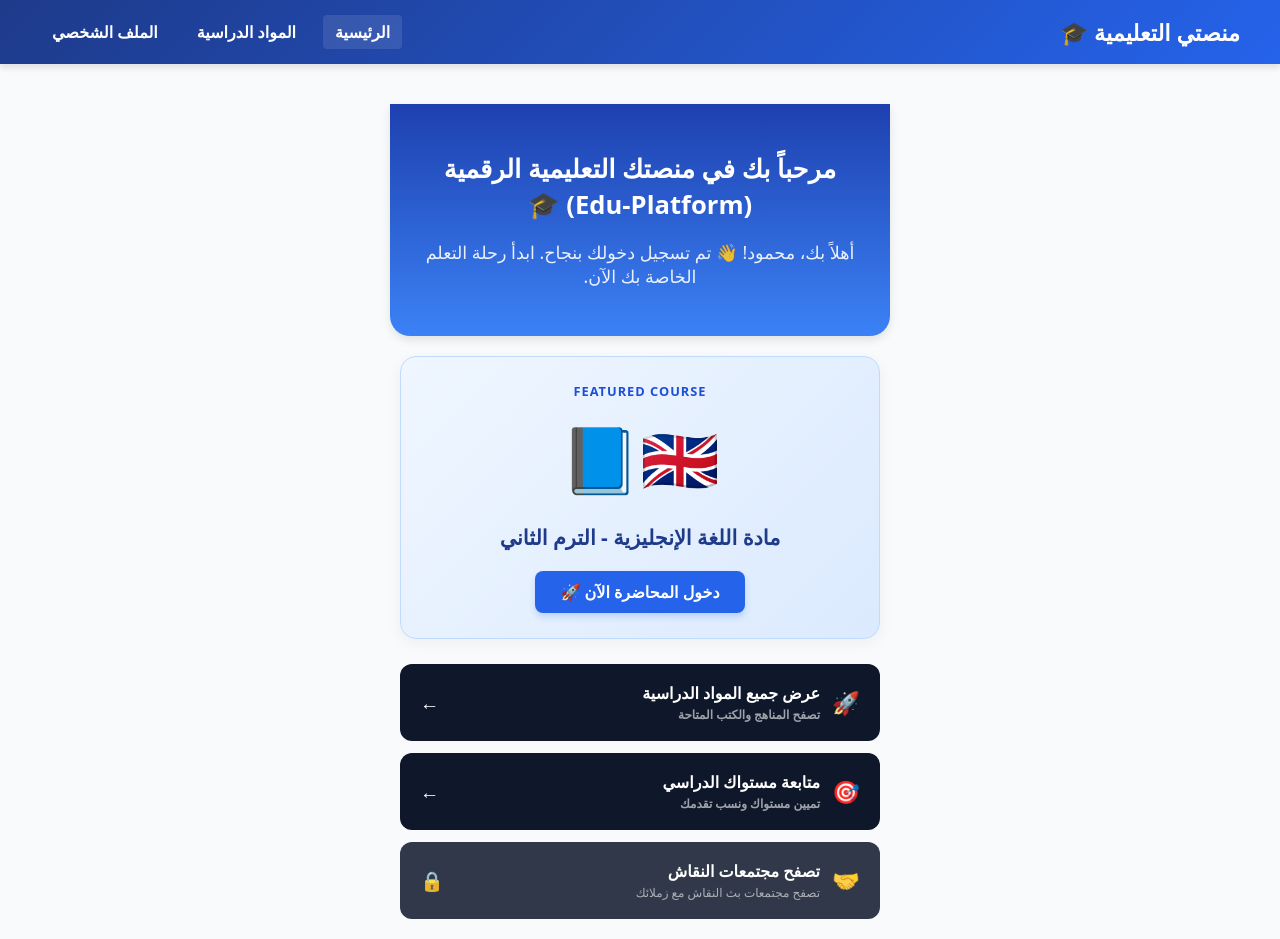
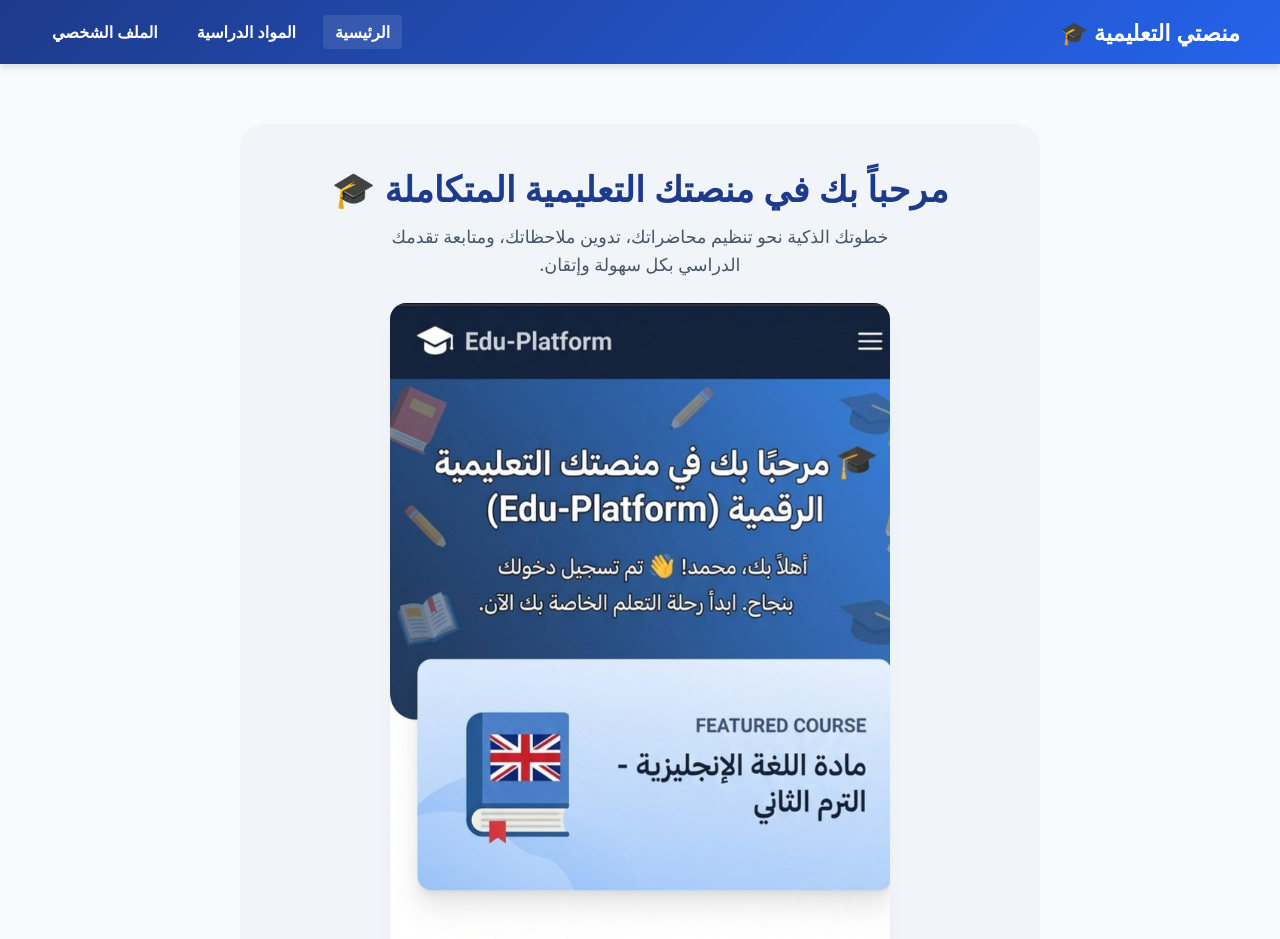
Before and after one commit to Mohanad20100/edu-platform, a React (Vite) app: page / in a window 1280 px wide. Shown: the top 939 px of the page. Built offline with nearby package versions, Linux system fonts and the light colour scheme.

Commit message:
Update Home.jsx

```diff
--- a/src/pages/Home.jsx
+++ b/src/pages/Home.jsx
@@ -1,153 +1,40 @@
 import React from 'react';
 import { Link } from 'react-router-dom';
+import projectCapture from '../assets/project-capture.png'; // 👈 هذا هو سطر استدعاء الصورة الذي يسأل عنه السيرفر!
 
 export default function Home() {
-  // بيانات تجريبية سريعة لعرض الكارت المتميز كما في الصورة
-  const featuredCourse = {
-    id: 'english-101',
-    title: 'مادة اللغة الإنجليزية - الترم الثاني',
-    tag: 'FEATURED COURSE'
-  };
+  return (
+    <div style={{ maxWidth: '800px', margin: '0 auto', fontFamily: 'system-ui, sans-serif', padding: '20px 10px', textAlign: 'center' }}>
 
-  return (
-    <div style={{ maxWidth: '500px', margin: '0 auto', fontFamily: 'system-ui, sans-serif' }}>
+      {/* قسم الترحيب الرئيسي */}
+      <div style={{ background: '#f1f5f9', padding: '40px 20px', borderRadius: '24px', marginBottom: '30px' }}>
+        <h1 style={{ fontSize: '2.2rem', color: '#1e3a8a', fontWeight: 'bold', margin: '0 0 10px 0' }}>
+          مرحباً بك في منصتك التعليمية المتكاملة 🎓
+        </h1>
+        <p style={{ color: '#475569', fontSize: '1.1rem', maxWidth: '500px', margin: '0 auto 25px auto', lineHeight: '1.6' }}>
+          خطوتك الذكية نحو تنظيم محاضراتك، تدوين ملاحظاتك، ومتابعة تقدمك الدراسي بكل سهولة وإتقان.
+        </p>
 
-      {/* 🟦 الجزء العلوي: البانر الأزرق الترحيبي */}
-      <div style={{
-        background: 'linear-gradient(180deg, #1e40af, #3b82f6)',
-        color: 'white',
-        padding: '30px 20px',
-        borderRadius: '0 0 20px 20px',
-        textAlign: 'center',
-        position: 'relative',
-        boxShadow: '0 4px 10px rgba(0,0,0,0.1)'
-      }}>
-        <h1 style={{ fontSize: '1.6rem', marginBottom: '15px', fontWeight: 'bold', lineHeight: '1.4' }}>
-          مرحباً بك في منصتك التعليمية الرقمية (Edu-Platform) 🎓
-        </h1>
-        <p style={{ fontSize: '1.1rem', opacity: '0.9' }}>
-          أهلاً بك، محمود! 👋 تم تسجيل دخولك بنجاح. ابدأ رحلة التعلم الخاصة بك الآن.
-        </p>
-      </div>
-
-      {/* 🎯 الجزء الأوسط: كارت المادة المتميزة المستوحى من الصورة */}
-      <div style={{ padding: '20px 10px' }}>
-        <div style={{
-          background: 'linear-gradient(135deg, #eff6ff, #dbeafe)',
-          borderRadius: '16px',
-          padding: '25px 20px',
-          boxShadow: '0 4px 15px rgba(0,0,0,0.05)',
-          border: '1px solid #bfdbfe',
-          textAlign: 'center',
-          marginBottom: '25px'
-        }}>
-          <span style={{
-            fontSize: '0.8rem',
-            fontWeight: 'bold',
-            color: '#1d4ed8',
-            letterSpacing: '1px',
-            display: 'block',
-            marginBottom: '15px'
-          }}>
-            {featuredCourse.tag}
-          </span>
-
-          {/* أيقونة تعبيرية لكتاب اللغة الإنجليزية */}
-          <div style={{ fontSize: '4rem', marginBottom: '15px' }}>🇬🇧📘</div>
-
-          <h3 style={{ fontSize: '1.3rem', color: '#1e3a8a', marginBottom: '20px', fontWeight: 'bold' }}>
-            {featuredCourse.title}
-          </h3>
-
-          <Link
-            to={`/course/${featuredCourse.id}`}
-            style={{
-              display: 'inline-block',
-              background: '#2563eb',
-              color: 'white',
-              textDecoration: 'none',
-              padding: '10px 25px',
-              borderRadius: '8px',
-              fontWeight: '600',
-              boxShadow: '0 4px 6px rgba(37, 99, 235, 0.2)'
-            }}
-          >
-            دخول المحاضرة الآن 🚀
-          </Link>
+        {/* 🖼️ هنا يتم عرض الصورة التي استدعيناها في الأعلى */}
+        <div style={{ width: '100%', maxWidth: '500px', margin: '0 auto 25px auto', borderRadius: '16px', overflow: 'hidden', boxShadow: '0 10px 15px -3px rgba(0,0,0,0.05)' }}>
+          <img
+            src={projectCapture}
+            alt="معاينة المنصة"
+            style={{ width: '100%', height: 'auto', display: 'block' }}
+          />
         </div>
 
-        {/* 🧭 الجزء السفلي: أزرار الوصول السريع والخدمات */}
-        <div style={{ display: 'flex', flexDirection: 'column', gap: '12px' }}>
-
-          {/* زر عرض المواد */}
-          <Link to="/courses" style={{
-            display: 'flex',
-            alignItems: 'center',
-            justifyContent: 'space-between',
-            background: '#0f172a',
-            color: 'white',
-            padding: '18px 20px',
-            borderRadius: '12px',
-            textDecoration: 'none',
-            fontWeight: '600'
-          }}>
-            <div style={{ display: 'flex', alignItems: 'center', gap: '12px' }}>
-              <span style={{ fontSize: '1.4rem' }}>🚀</span>
-              <div>
-                <div style={{ fontSize: '1rem' }}>عرض جميع المواد الدراسية</div>
-                <div style={{ fontSize: '0.75rem', opacity: '0.6', marginTop: '2px' }}>تصفح المناهج والكتب المتاحة</div>
-              </div>
-            </div>
-            <span style={{ fontSize: '1.2rem' }}>←</span>
+        {/* أزرار التنقل السريع */}
+        <div style={{ display: 'flex', justifyContent: 'center', gap: '15px', flexWrap: 'wrap' }}>
+          <Link to="/courses" style={{ background: '#2563eb', color: 'white', textDecoration: 'none', padding: '12px 28px', borderRadius: '10px', fontWeight: '600', fontSize: '1rem' }}>
+            تصفح المواد الدراسية 📚
           </Link>
-
-          {/* زر متابعة المستوى */}
-          <Link to="/profile" style={{
-            display: 'flex',
-            alignItems: 'center',
-            justifyContent: 'space-between',
-            background: '#0f172a',
-            color: 'white',
-            padding: '18px 20px',
-            borderRadius: '12px',
-            textDecoration: 'none',
-            fontWeight: '600'
-          }}>
-            <div style={{ display: 'flex', alignItems: 'center', gap: '12px' }}>
-              <span style={{ fontSize: '1.4rem' }}>🎯</span>
-              <div>
-                <div style={{ fontSize: '1rem' }}>متابعة مستواك الدراسي</div>
-                <div style={{ fontSize: '0.75rem', opacity: '0.6', marginTop: '2px' }}>تميين مستواك ونسب تقدمك</div>
-              </div>
-            </div>
-            <span style={{ fontSize: '1.2rem' }}>←</span>
+          <Link to="/profile" style={{ background: 'white', color: '#2563eb', border: '1px solid #cbd5e1', textDecoration: 'none', padding: '12px 28px', borderRadius: '10px', fontWeight: '600', fontSize: '1rem' }}>
+            الملف الشخصي 👤
           </Link>
-
-          {/* زر مجتمعات النقاش */}
-          <div style={{
-            display: 'flex',
-            alignItems: 'center',
-            justifyContent: 'space-between',
-            background: '#0f172a',
-            color: 'white',
-            padding: '18px 20px',
-            borderRadius: '12px',
-            cursor: 'pointer',
-            opacity: '0.85'
-          }}>
-            <div style={{ display: 'flex', alignItems: 'center', gap: '12px' }}>
-              <span style={{ fontSize: '1.4rem' }}>🤝</span>
-              <div>
-                <div style={{ fontSize: '1rem', fontWeight: '600' }}>تصفح مجتمعات النقاش</div>
-                <div style={{ fontSize: '0.75rem', opacity: '0.6', marginTop: '2px' }}>تصفح مجتمعات بث النقاش مع زملائك</div>
-              </div>
-            </div>
-            <span style={{ fontSize: '1.2rem' }}>🔒</span>
-          </div>
-
         </div>
       </div>
 
     </div>
   );
-              }
+}
```
